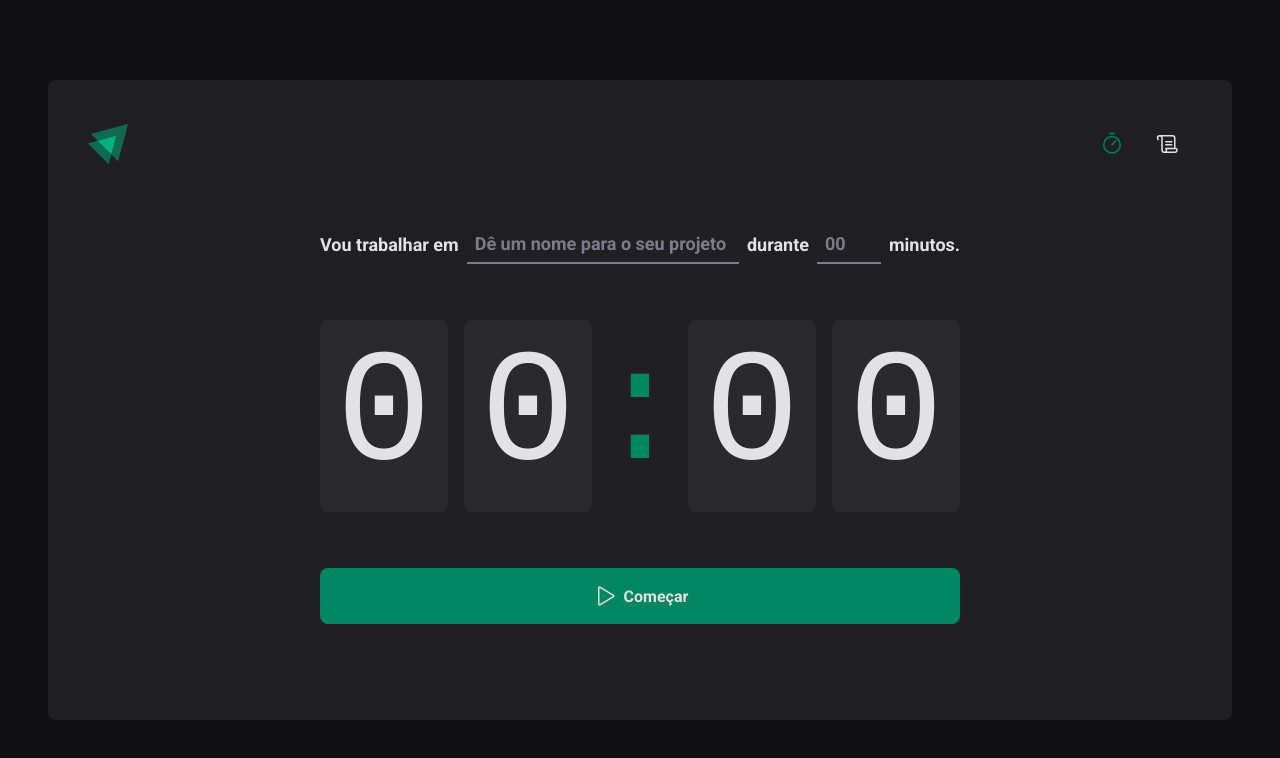
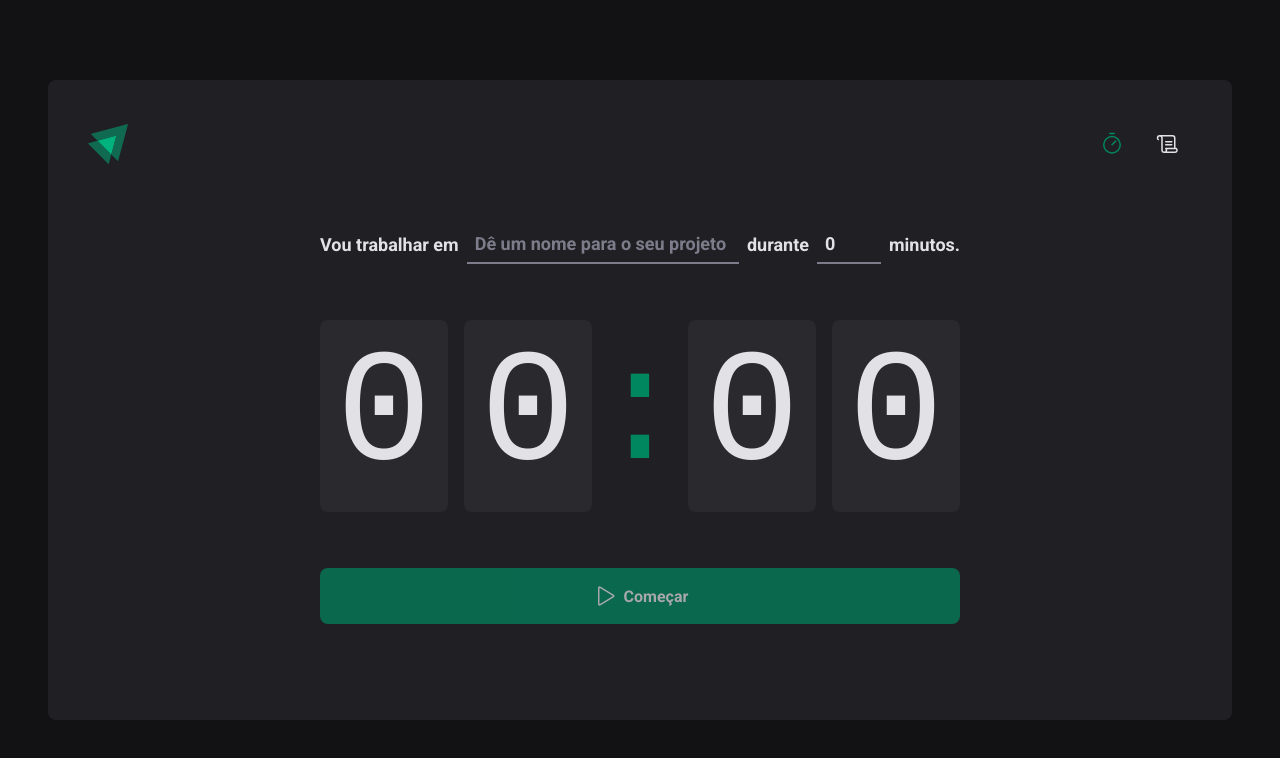
Before and after one commit to manuteu/ignite-timer, a React (Vite) app: page / in a window 1280 px wide. Shown: the top 758 px of the page. Built offline with nearby package versions, Linux system fonts and the light colour scheme.

Commit message:
add react hook form

```diff
--- a/package.json
+++ b/package.json
@@ -11,11 +11,14 @@
     "preview": "vite preview"
   },
   "dependencies": {
+    "@hookform/resolvers": "^3.9.0",
     "@phosphor-icons/react": "^2.1.7",
     "react": "^18.3.1",
     "react-dom": "^18.3.1",
+    "react-hook-form": "^7.52.1",
     "react-router-dom": "^6.24.1",
-    "styled-components": "^6.1.11"
+    "styled-components": "^6.1.11",
+    "zod": "^3.23.8"
   },
   "devDependencies": {
     "@eslint/js": "^9.7.0",
--- a/src/pages/Home/index.tsx
+++ b/src/pages/Home/index.tsx
@@ -1,9 +1,49 @@
 import { Play } from '@phosphor-icons/react'
-import { CountdownContainer, FormContainer, HomeContainer, MinutesAmountInput, Separator, StartCountdownButton, TaskInput } from './styles'
+import { useForm } from 'react-hook-form'
+import { zodResolver } from '@hookform/resolvers/zod'
+import * as zod from 'zod'
+
+import {
+  CountdownContainer,
+  FormContainer,
+  HomeContainer,
+  MinutesAmountInput,
+  Separator,
+  StartCountdownButton,
+  TaskInput
+} from './styles'
+
+
 export default function Home() {
+  const newCycleFormValidationScheme = zod.object({
+    task: zod.string().min(1, { message: 'Informe a tarefa' }),
+    minutesAmount: zod
+      .number()
+      .min(5, 'O ciclo precisa ser de no mínimo 5 minutos.')
+      .max(60, 'O ciclo precisa ser de no máximo 60 minutos.')
+  })
+
+  type NewCycleFormData = zod.infer<typeof newCycleFormValidationScheme>
+
+  const { register, handleSubmit, watch, reset } = useForm<NewCycleFormData>({
+    resolver: zodResolver(newCycleFormValidationScheme),
+    defaultValues: {
+      task: '',
+      minutesAmount: 0,
+    }
+  })
+
+  function handleCreateNewCycle(data: any) {
+    reset();
+    console.log(data);
+  }
+
+  const task = watch('task')
+  const isSubmitDisabled = !task
+
   return (
     <HomeContainer>
-      <form action="">
+      <form onSubmit={handleSubmit(handleCreateNewCycle)}>
         <FormContainer>
           <label htmlFor="task">Vou trabalhar em</label>
           <TaskInput
@@ -11,12 +51,13 @@
             type="text"
             placeholder='Dê um nome para o seu projeto'
             list='task-suggestions'
+            {...register('task')}
           />
 
           <datalist id='task-suggestions'>
-            <option value="1"/>
-            <option value="1"/>
-            <option value="1"/>
+            <option value="1" />
+            <option value="1" />
+            <option value="1" />
           </datalist>
 
           <label htmlFor="minutesAmount">durante</label>
@@ -27,6 +68,7 @@
             step={5}
             min={5}
             max={60}
+            {...register('minutesAmount', { valueAsNumber: true })}
           />
 
           <span>minutos.</span>
@@ -40,7 +82,7 @@
           <span>0</span>
         </CountdownContainer>
 
-        <StartCountdownButton type="submit">
+        <StartCountdownButton disabled={isSubmitDisabled} type="submit">
           <Play size={24} />
           Começar
         </StartCountdownButton>
```
Also changed, not shown: 1 other file (tests, documents, lock files or other folders).
